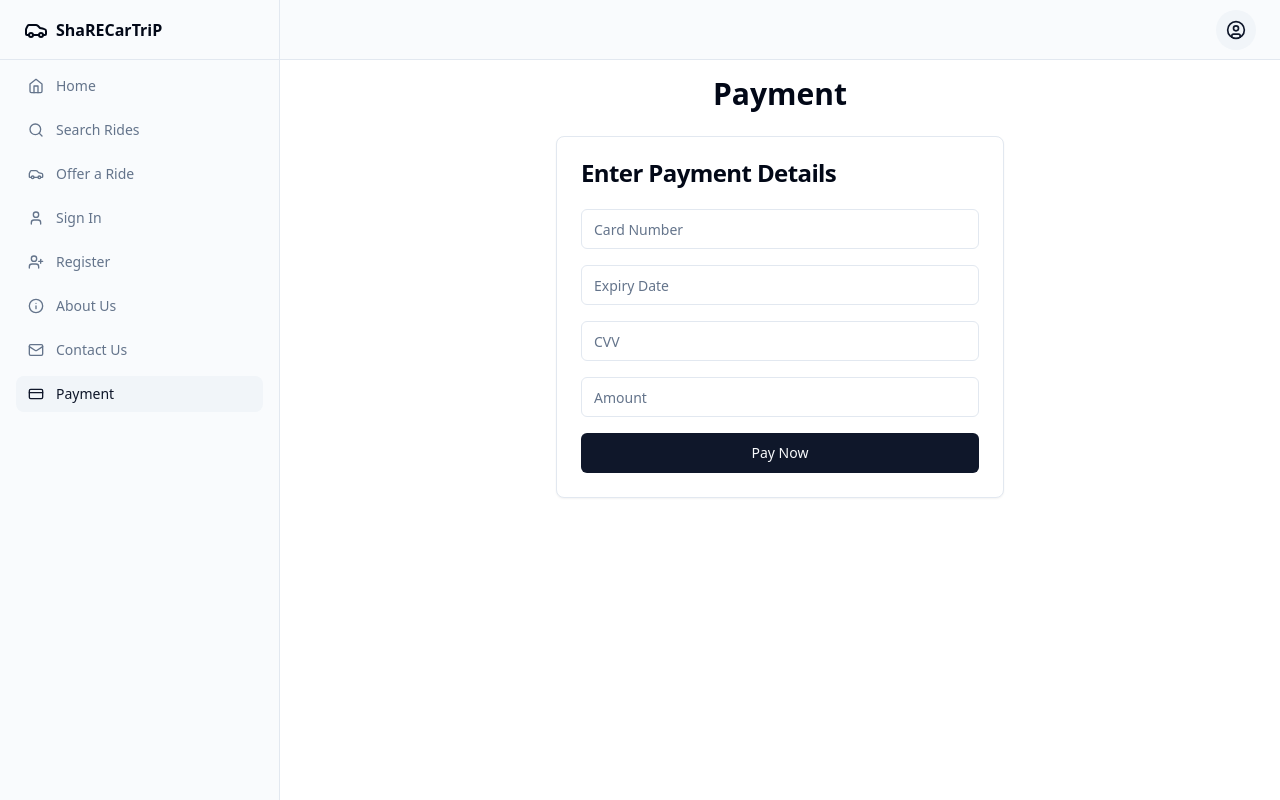
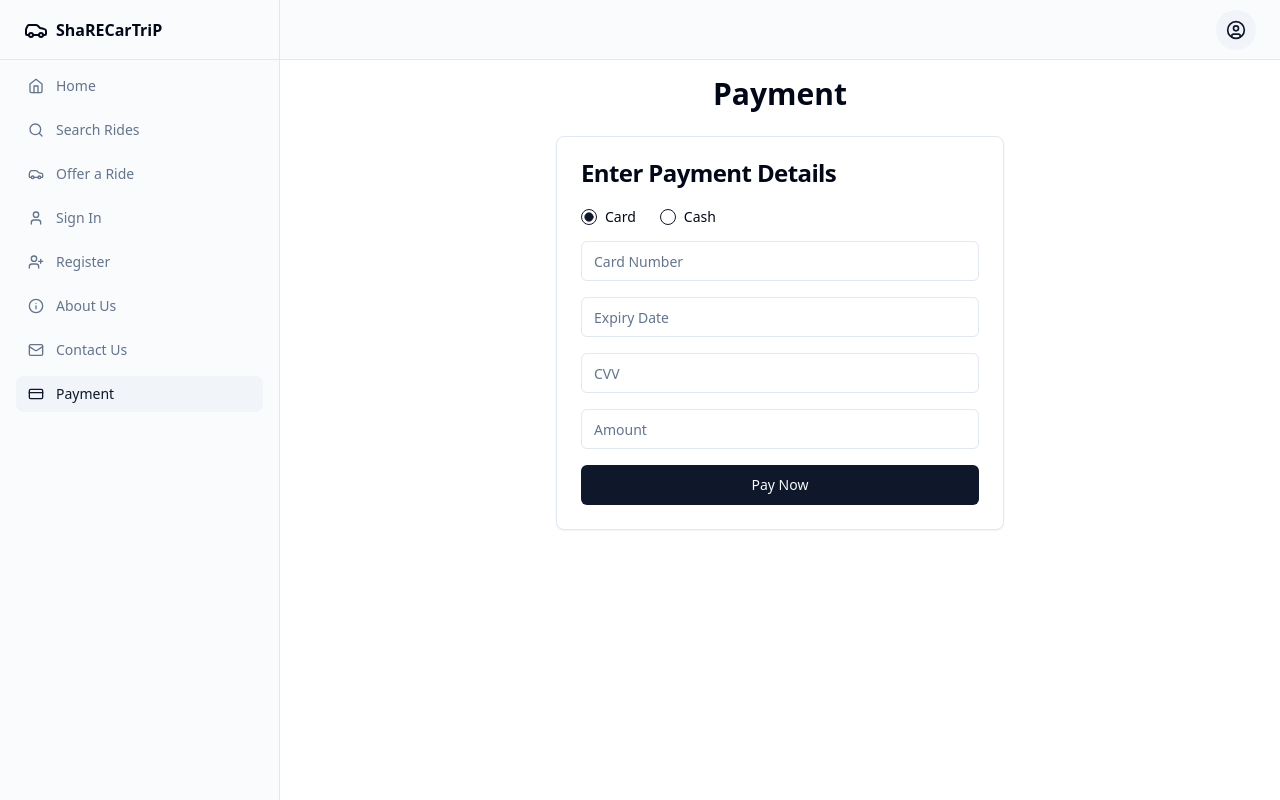
Before and after one commit to GPT-Engineer-App/carpool-clone, a React (Vite) app: page /payment in a window 1280 px wide. Built offline with nearby package versions, Linux system fonts and the light colour scheme.

Commit message:
Added payment by cash option to the Payment page.

```diff
--- a/src/pages/Payment.jsx
+++ b/src/pages/Payment.jsx
@@ -1,4 +1,6 @@
 import { useState } from "react";
+import { RadioGroup, RadioGroupItem } from "@/components/ui/radio-group";
+import { Label } from "@/components/ui/label";
 import { Card, CardContent, CardHeader, CardTitle } from "@/components/ui/card";
 import { Input } from "@/components/ui/input";
 import { Button } from "@/components/ui/button";
@@ -11,6 +13,8 @@ const Payment = () => {
     amount: "",
   });
 
+  const [paymentMethod, setPaymentMethod] = useState("card");
+
   const handleChange = (e) => {
     const { name, value } = e.target;
     setPaymentData((prevData) => ({
@@ -21,7 +25,7 @@ const Payment = () => {
 
   const handleSubmit = (e) => {
     e.preventDefault();
-    console.log("Payment submitted:", paymentData);
+    console.log("Payment submitted:", { ...paymentData, paymentMethod });
     // Add payment processing logic here
   };
 
@@ -34,6 +38,23 @@ const Payment = () => {
         </CardHeader>
         <CardContent>
           <form onSubmit={handleSubmit} className="space-y-4">
+            <RadioGroup
+              value={paymentMethod}
+              onValueChange={setPaymentMethod}
+              className="flex space-x-4"
+            >
+              <div className="flex items-center space-x-2">
+                <RadioGroupItem value="card" id="card" />
+                <Label htmlFor="card">Card</Label>
+              </div>
+              <div className="flex items-center space-x-2">
+                <RadioGroupItem value="cash" id="cash" />
+                <Label htmlFor="cash">Cash</Label>
+              </div>
+            </RadioGroup>
+
+            {paymentMethod === "card" && (
+              <>
                 <Input
                   name="cardNumber"
                   placeholder="Card Number"
@@ -52,6 +73,8 @@ const Payment = () => {
                   value={paymentData.cvv}
                   onChange={handleChange}
                 />
+              </>
+            )}
             <Input
               name="amount"
               placeholder="Amount"
```
Lines whose indentation alone changed are shown as unchanged.
